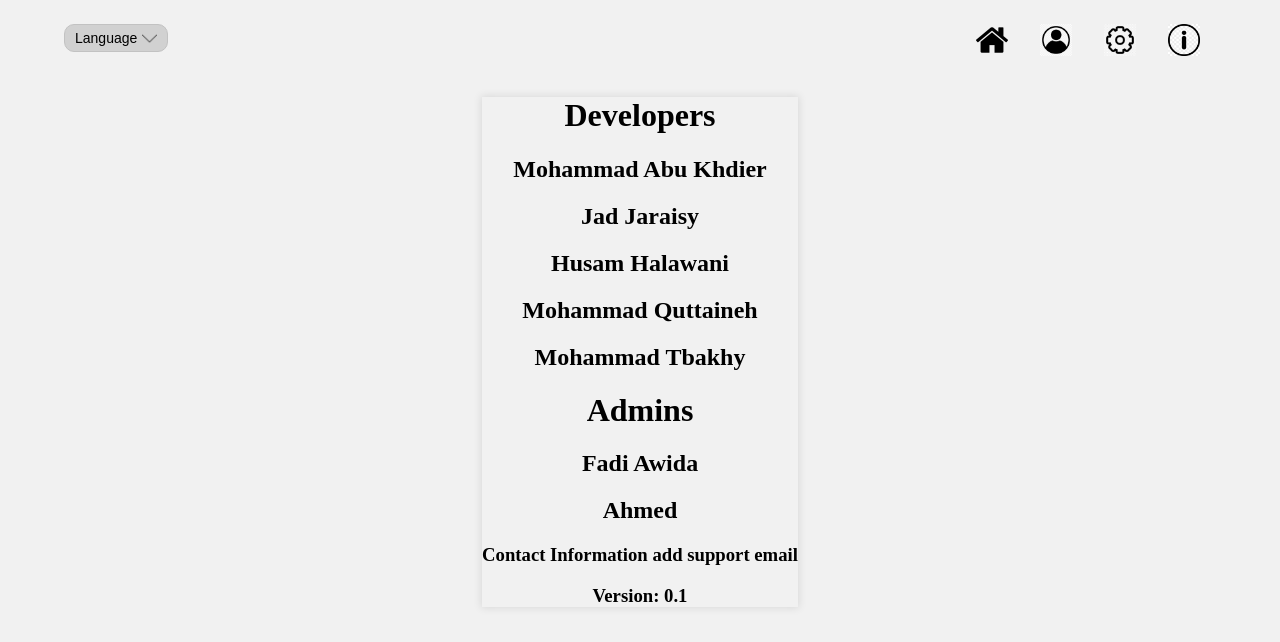
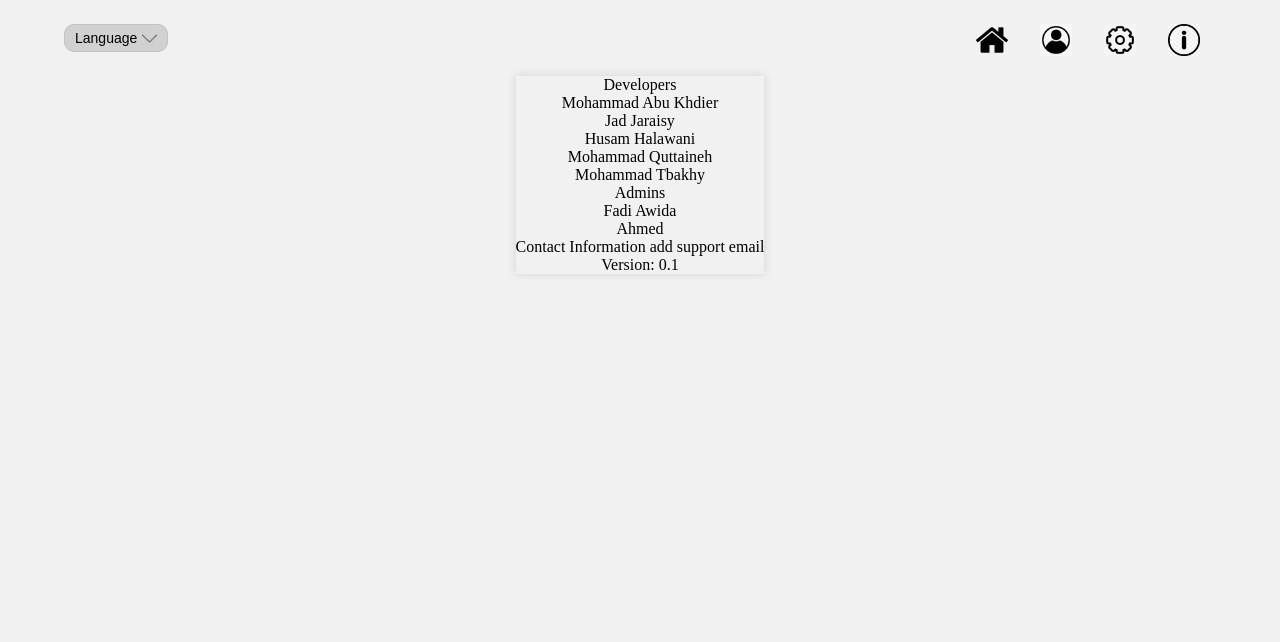
Before and after one commit to mohammadabk2/Beit-Hanina-Community-Center-Vol-App, a React (Create React App) app in the folder client/: page /about in a window 1280 px wide. Shown: the top 642 px of the page. Built offline with nearby package versions, Linux system fonts and the light colour scheme.

Commit message:
styles perosnal-area-volunteer, removes the display events history.

```diff
--- a/client/src/App.css
+++ b/client/src/App.css
@@ -250,3 +250,7 @@ input:focus {
   width: 90vw;
   max-width: 36.4375rem;
 }
+
+.perosnal-area-margin {
+  margin-bottom: 0.7rem; /* Adjust the margin value as needed */
+}
--- a/client/src/locales/ar/personalAreaVolunteer.json
+++ b/client/src/locales/ar/personalAreaVolunteer.json
@@ -3,6 +3,9 @@
   "skills": "المهارات",
   "approved_hours": "الساعات المعتمدة",
   "unapproved_hours": "الساعات غير المعتمدة",
-  "places": "الأماكن",
-  "to_pdf": "PDF طباعة إلى"
+  "events_done": "الأحداث المكتملة",
+  "events_to_do": "الأحداث المسجلة",
+  "to_pdf": "PDF طباعة إلى",
+  "user_name": "اسم المستخدم",
+  "password_change": "تغيير كلمة المرور"
 }
--- a/client/src/locales/en/personalAreaVolunteer.json
+++ b/client/src/locales/en/personalAreaVolunteer.json
@@ -5,6 +5,9 @@
   "skills": "Skills",
   "approved_hours": "Approved Hours",
   "unapproved_hours": "Unapproved Hours",
-  "places": "Places",
-  "to_pdf":"Print to PDF"
+  "events_done": "Events Completed",
+  "events_to_do": "Events Signed Up For",
+  "to_pdf":"Print to PDF",
+  "user_name":"User Name",
+  "password_change":"Change Password"
 }
--- a/client/src/pages/AboutPage/About.js
+++ b/client/src/pages/AboutPage/About.js
@@ -13,17 +13,22 @@ function About() {
       <NavigationBar />
       <main>
         <div className="flex-box-columns smooth-shadow-box sign-up-box">
-          <h1>{tAbout("devs")}</h1>
-          <h2>{tAbout("mohammadak")}</h2>
-          <h2>{tAbout("jad")}</h2>
-          <h2>{tAbout("husam")}</h2>
-          <h2>{tAbout("mohammadqt")}</h2>
-          <h2>{tAbout("mohammadtb")}</h2>
-          <h1>{tAbout("admins")}</h1>
-          <h2>{tAbout("fadi")}</h2>
-          <h2>{tAbout("ahmed")}</h2>
-          <h3>{tAbout("contact")} add support email</h3>
-          <h3>{tAbout("version")}: 0.1</h3>
+          <div>
+            {tAbout("devs")}
+            <div>{tAbout("mohammadak")}</div>
+            <div>{tAbout("jad")}</div>
+            <div>{tAbout("husam")}</div>
+            <div>{tAbout("mohammadqt")}</div>
+            <div>{tAbout("mohammadtb")}</div>
+          </div>
+
+          <div>
+            {tAbout("admins")}
+            <div>{tAbout("fadi")}</div>
+            <div>{tAbout("ahmed")}</div>
+            <div>{tAbout("contact")} add support email</div>
+          </div>
+          <div>{tAbout("version")}: 0.1</div>
         </div>
       </main>
     </div>
--- a/client/src/pages/PersonalAreaPage/PersonalAreaVolunteer.js
+++ b/client/src/pages/PersonalAreaPage/PersonalAreaVolunteer.js
@@ -14,6 +14,7 @@ function PersonalArea() {
 
   //TODO change all these to read from database
   const name = "john doe";
+  const userName = "johndoe12";
   // const gender = "male";
   const approvedHours = 10;
   const unapprovedHours = 1;
@@ -47,28 +48,33 @@ function PersonalArea() {
     console.log("print to PDF button clicked");
   };
 
+  const changePassword = () => {
+    console.log("password change button clicked");
+  };
+
   return (
-    <div className="app flex-box flex-column">
+    <div className="app flex-box flex-column smooth-shadow-box">
       <NavigationBar />
-      <div className="flex-column">
-        <h1>{t("desc")}</h1>
-        <h2>
+      <div className="flex-box flex-column event-box sign-in-box ">
+        <div className="perosnal-area-margin">
           {tsignup("fullName")}: {name}
-        </h2>
-        {/* <h2>{tsignup("gender")}: {gender}</h2> */}
-        <h2>
+        </div>
+
+        <div className="perosnal-area-margin">
+          {t("user_name")}: {userName}
+        </div>
+        <div className="perosnal-area-margin">
           {t("approved_hours")}: {approvedHours}
-        </h2>
-        <h2>
+        </div>
+        <div className="perosnal-area-margin">
           {t("unapproved_hours")}: {unapprovedHours}
-        </h2>
+        </div>
+
         <div className="flex-box flex-column input-field-box">
-          <div>
-            <label>{t("skills")}: </label>
-          </div>
+          <div className="perosnal-area-margin">{t("skills")}: </div>
           {userSkills.map((skill, index) => (
             <div key={index} className="flex-box">
-              <label>{tskill(skill.label)}</label>
+              <div>{tskill(skill.label)}</div>
               <DynamicButton
                 className="button"
                 text={tsignup("remove")}
@@ -86,16 +92,18 @@ function PersonalArea() {
             }))}
           />
         </div>
-        <div>
-          <h2>{t("places")}</h2>
-        </div>
-        <div>
-          <DynamicButton
-            className="button"
-            text={t("to_pdf")}
-            onClick={printToPdf}
-          />
-        </div>
+
+        <DynamicButton
+          className="button"
+          text={t("to_pdf")}
+          onClick={printToPdf}
+        />
+
+        <DynamicButton
+          className="button"
+          text={t("password_change")}
+          onClick={changePassword}
+        />
       </div>
     </div>
   );
```
